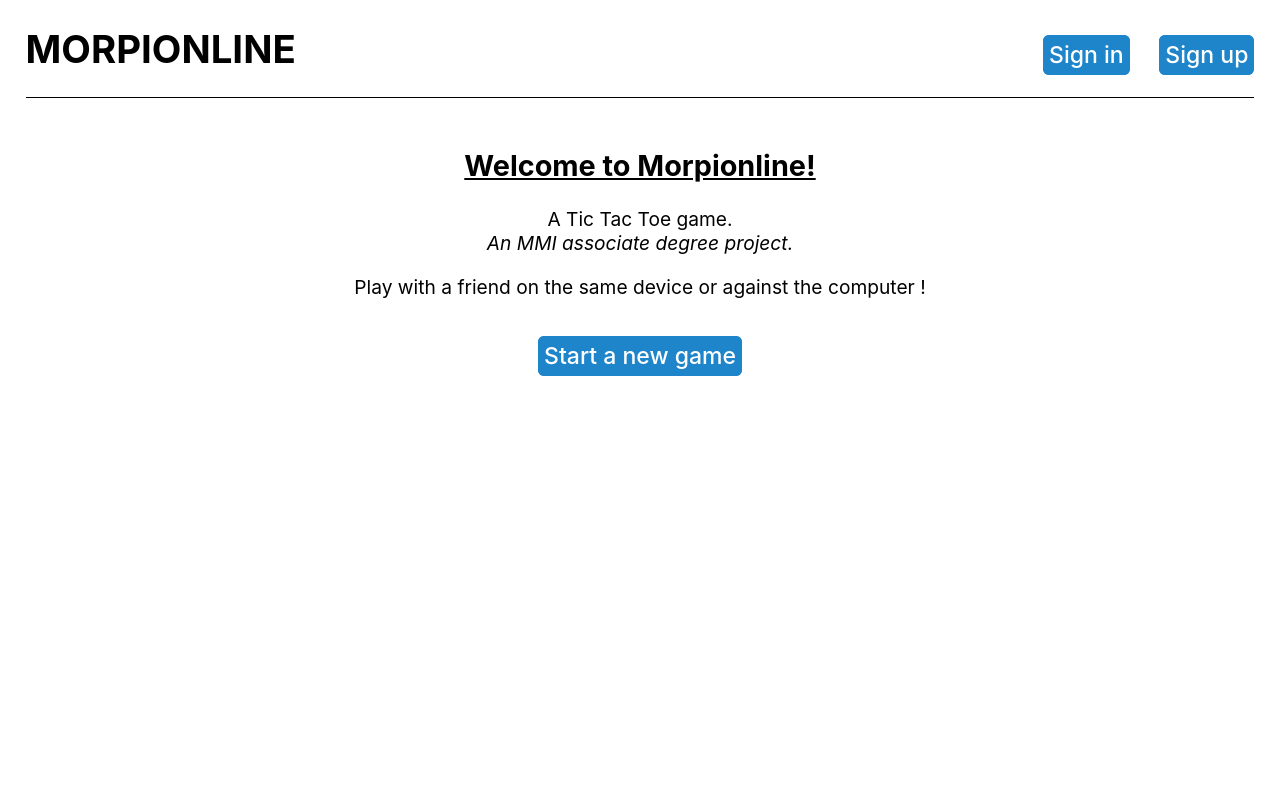
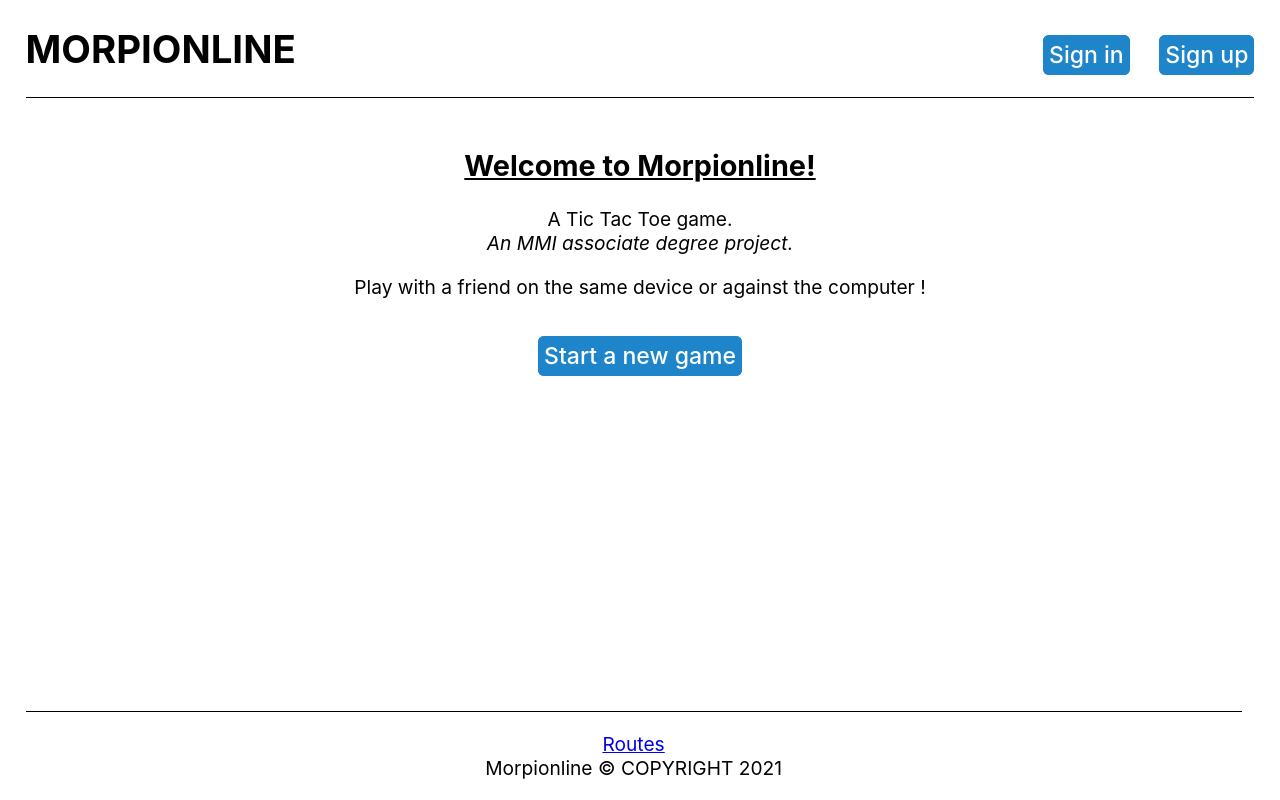
Before and after one commit to Samuel-Labagnere/morpionline, a React (Create React App) app: page / in a window 1280 px wide. Built offline with nearby package versions, Linux system fonts and the light colour scheme.

Commit message:
Cleaned index.html comments + Footer & Routes components

```diff
--- a/public/index.html
+++ b/public/index.html
@@ -9,35 +9,11 @@
       name="description"
       content="Web site created using create-react-app"
     />
-    <link rel="apple-touch-icon" href="%PUBLIC_URL%/logo192.png" />
-    <!--
-      manifest.json provides metadata used when your web app is installed on a
-      user's mobile device or desktop. See https://developers.google.com/web/fundamentals/web-app-manifest/
-    -->
     <link rel="manifest" href="%PUBLIC_URL%/manifest.json" />
-    <!--
-      Notice the use of %PUBLIC_URL% in the tags above.
-      It will be replaced with the URL of the `public` folder during the build.
-      Only files inside the `public` folder can be referenced from the HTML.
-
-      Unlike "/favicon.ico" or "favicon.ico", "%PUBLIC_URL%/favicon.ico" will
-      work correctly both with client-side routing and a non-root public URL.
-      Learn how to configure a non-root public URL by running `npm run build`.
-    -->
     <title>Morpionline</title>
   </head>
   <body>
     <noscript>You need to enable JavaScript to run this app.</noscript>
     <div id="root"></div>
-    <!--
-      This HTML file is a template.
-      If you open it directly in the browser, you will see an empty page.
-
-      You can add webfonts, meta tags, or analytics to this file.
-      The build step will place the bundled scripts into the <body> tag.
-
-      To begin the development, run `npm start` or `yarn start`.
-      To create a production bundle, use `npm run build` or `yarn build`.
-    -->
   </body>
 </html>
--- a/src/App.js
+++ b/src/App.js
@@ -1,5 +1,6 @@
 import { BrowserRouter, Switch, Route } from "react-router-dom";
 import Header from "./components/Header";
+import Footer from "./components/Footer"
 import WelcomeComponent from "./components/Welcome";
 import SigninComponent from "./components/SigninComponent";
 import SignupComponent from "./components/SignupComponent";
@@ -7,6 +8,7 @@ import PlayComponent from "./components/PlayComponent";
 import AccountComponent from "./components/AccountComponent";
 import ShopComponent from "./components/ShopComponent";
 import RedeemComponent from "./components/RedeemComponent";
+import Routes from "./components/Routes";
 import Error404 from "./components/Error404";
 import './App.css';
 
@@ -36,10 +38,14 @@ function App() {
         <Route exact path="/redeem">
           <RedeemComponent />
         </Route>
+        <Route exact path="/routes">
+          <Routes />
+        </Route>
         <Route path="/">
           <Error404 />
         </Route>
       </Switch>
+      <Footer />
     </BrowserRouter>
   );
 }
--- /dev/null
+++ b/src/components/Footer/index.js
@@ -0,0 +1,15 @@
+import React from 'react'
+import { Link } from 'react-router-dom'
+import ButtonComponent from '../ButtonComponent'
+import "./style.css"
+
+const Footer = () => {
+    return(
+        <div id="footer">
+            <Link to="/routes">Routes</Link>
+            <p>Morpionline © COPYRIGHT 2021</p>
+        </div>
+    )
+}
+
+export default Footer
--- /dev/null
+++ b/src/components/Footer/style.css
@@ -0,0 +1,14 @@
+#footer{
+    position: absolute;
+    bottom: 0px;
+    width: 95vw;
+    display: block;
+    text-align: center;
+    border-top: 1px solid black;
+    padding-top: 20px;
+    margin-top: 50px;
+    margin-bottom: 20px;
+}
+#footer p{
+    margin: 0;
+}
--- /dev/null
+++ b/src/components/Routes/index.js
@@ -0,0 +1,23 @@
+import React from 'react'
+import { Link } from 'react-router-dom'
+import './style.css'
+
+const Routes = () => {
+    return(
+        <div id="routes">
+            <h2>Routes:</h2>
+            <ul>
+                <li><Link to="/">Home: /</Link></li>
+                <li><Link to="/account">My account: /account</Link></li>
+                <li><Link to="/signin">Sign in: /signin</Link></li>
+                <li><Link to="/signup">Sign up: /signup</Link></li>
+                <li><Link to="/play">Play: /play</Link></li>
+                <li><Link to="/shop">Shop: /shop</Link></li>
+                <li><Link to="/redeem">Redeem your gift: /redeem</Link></li>
+                <li><Link to="/routes">Routes: /routes</Link></li>
+            </ul>
+        </div>
+    )
+}
+
+export default Routes
```
Also changed, not shown: src/components/Routes/style.css (added).
